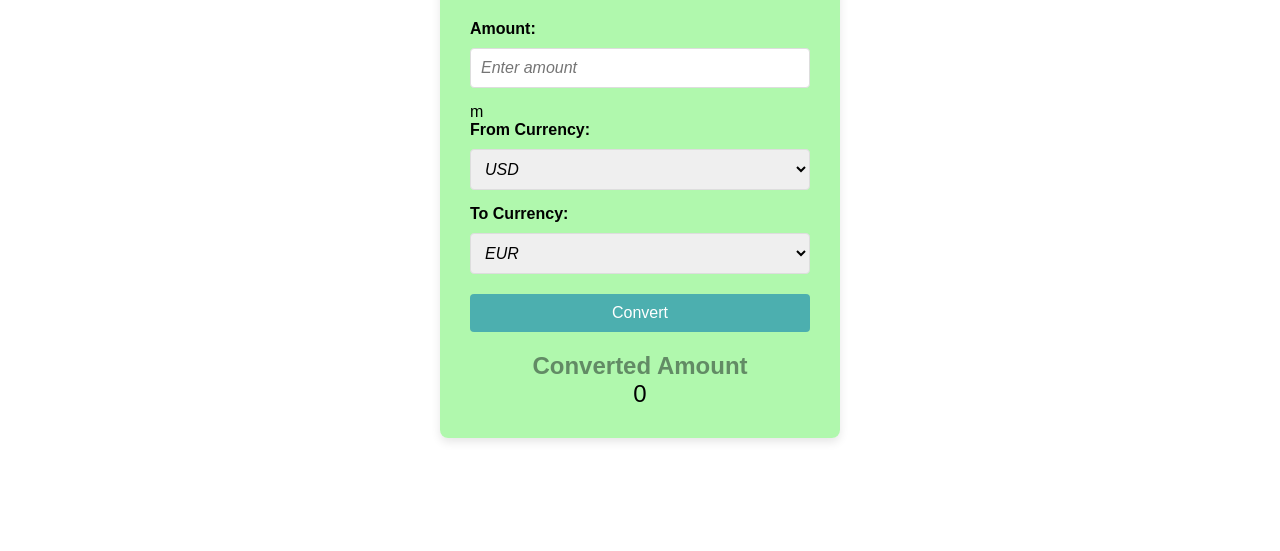
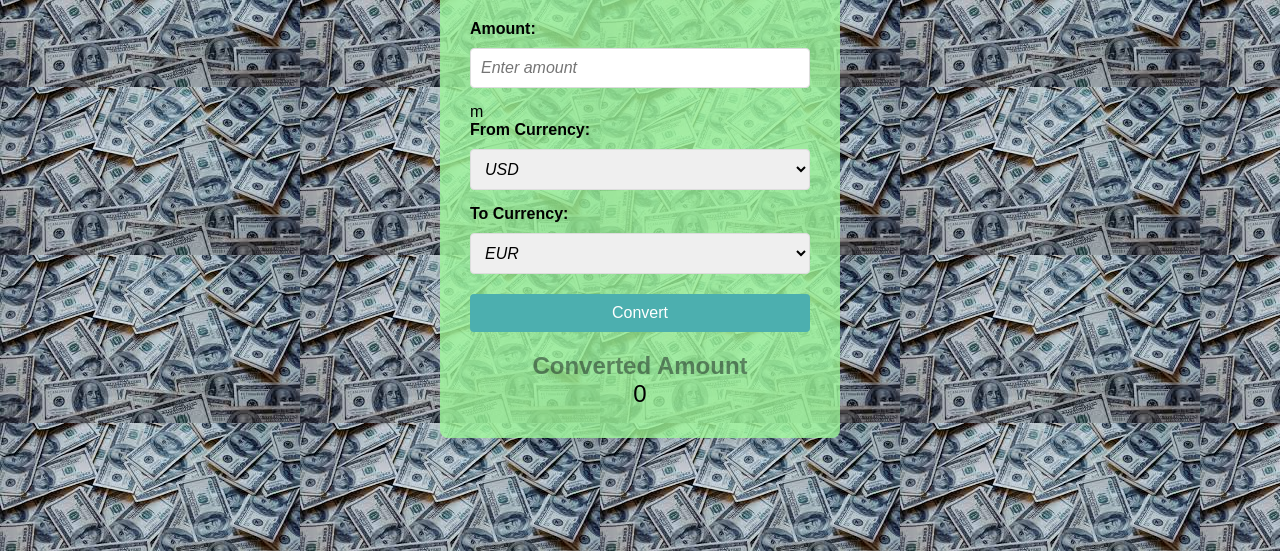
Before and after one commit to ShellyKey/Currency_Converter, a plain HTML site: page new.html in a window 1280 px wide. Shown: the part 249-800 px from the top of the page. Drawn offline with Linux system fonts and the light colour scheme.

Commit message:
removed errors and updated style.css

```diff
--- a/style.css
+++ b/style.css
@@ -10,7 +10,7 @@ body {
     justify-content: center;
     align-items: center;
     height: 100vh;
-    background: url('/static/images.jpeg') no-repeat center center/cover;
+    background: url('images.jpeg');
 }
 
 .converter-container {
```
